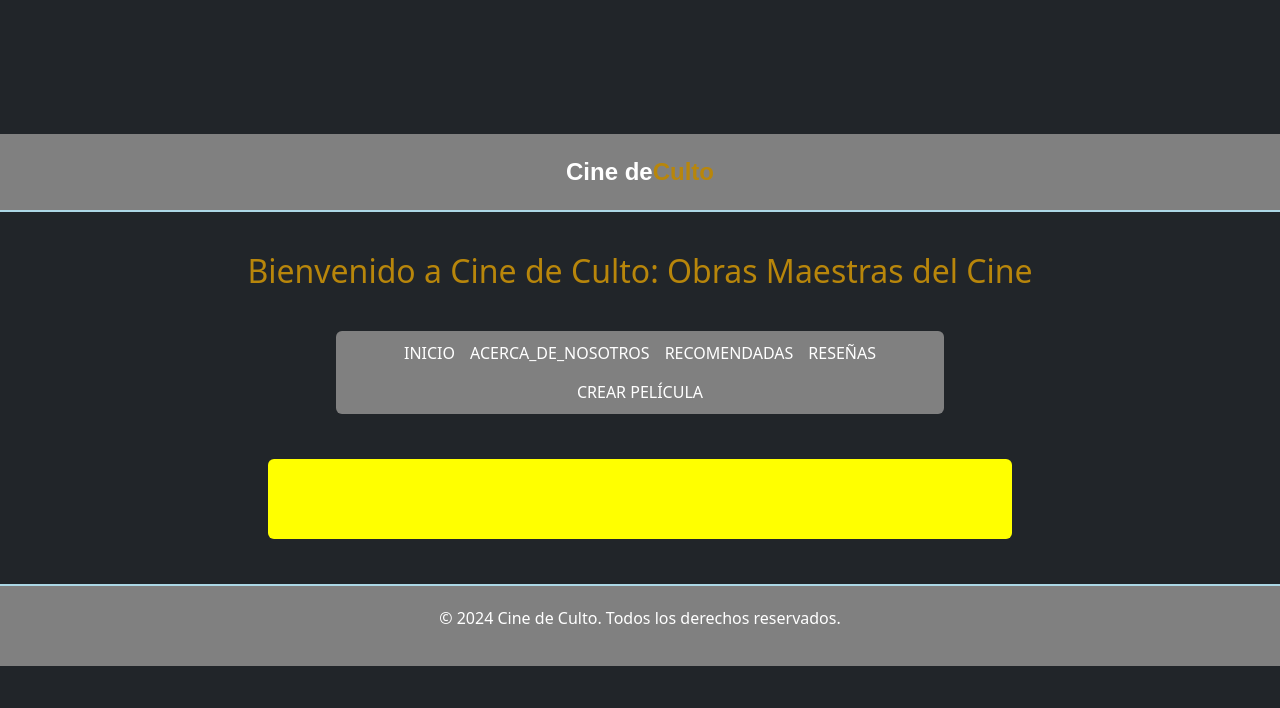
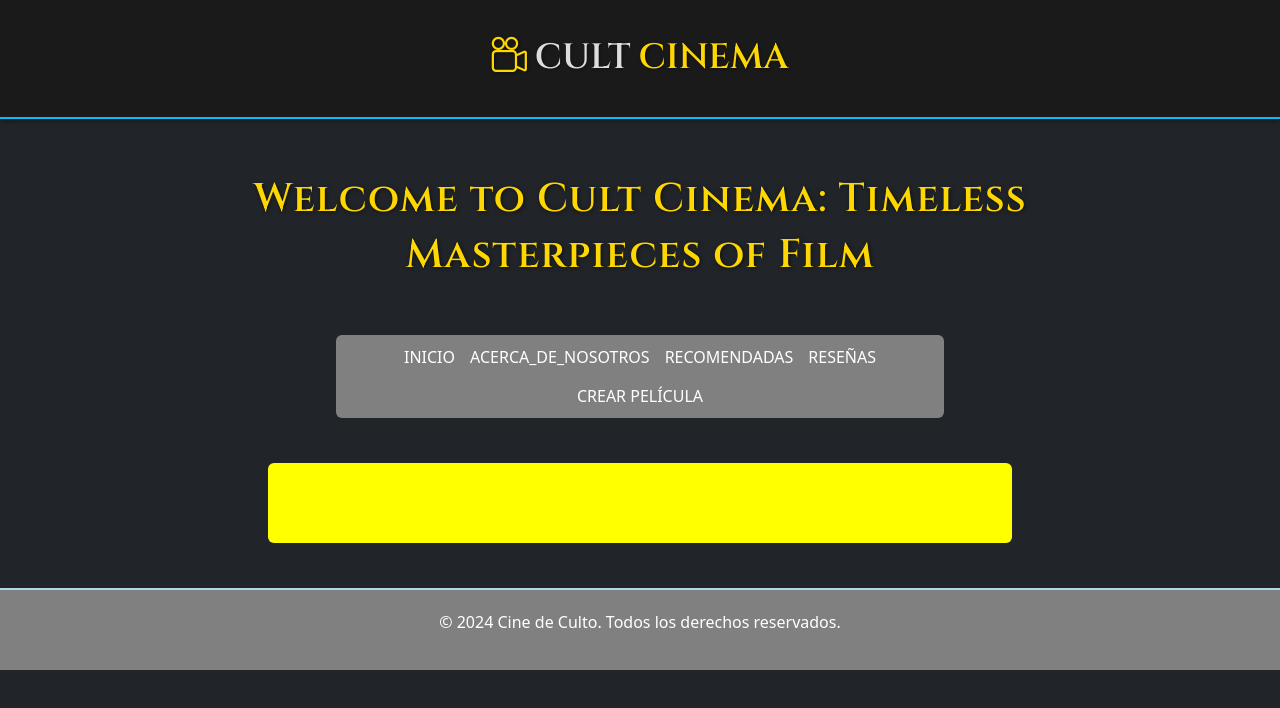
Before and after one commit to OAPadillaHerrera/peliculas-app, a website built with webpack: page front/index.html in a window 1280 px wide. Built offline with nearby package versions, Linux system fonts and the light colour scheme; files whose address does not match are found by name.

Commit message:
Se mejora y/u optimiza el código: se actualiza el diseño general de la página principal (index.html y styles.css); se integra iconografía de Bootstrap Icons; se refactoriza el logo y el encabezado principal para mayor coherencia visual. Se eliminan estilos innecesarios y se reorganizan selectores CSS para mejorar legibilidad y mantenimiento.

```diff
--- a/front/index.html
+++ b/front/index.html
@@ -2,18 +2,21 @@
 
 <!DOCTYPE html>
 <html lang="es" data-bs-theme="dark">
-
 <!--
 Este archivo HTML define la estructura principal de la página web "Cine de Culto", un portal de películas clásicas y recomendadas.
 Incluye enlaces a archivos CSS externos para los estilos, así como el uso de Bootstrap y JQuery para la funcionalidad visual y
 dinámica. La página cuenta con un encabezado, un menú de navegación, un contenedor para contenido dinámico, y un pie de página.
 -->
 
-
 <head>
 
   <meta charset="UTF-8" />
   <meta name="viewport" content="width=device-width, initial-scale=1.0" />
+  <link href="https://fonts.googleapis.com/css2?family=Cinzel:wght@600&display=swap" rel="stylesheet">
+  <link href="https://cdn.jsdelivr.net/npm/bootstrap@5.3.3/dist/css/bootstrap.min.css" rel="stylesheet" integrity="..." crossorigin="anonymous">
+  <link rel="stylesheet" href="https://cdn.jsdelivr.net/npm/bootstrap-icons@1.10.5/font/bootstrap-icons.css">
+
+  <link rel="stylesheet" type="text/css" href="styles/reset.css">
 
   <link rel = "stylesheet" type = "text/css" href = "styles/reset.css">
   <link rel = "stylesheet" type = "text/css" href = "styles/styles.css">
@@ -30,13 +33,21 @@ dinámica. La página cuenta con un encabezado, un menú de navegación, un cont
 
   <header class="main-header">
 
-    <div class = "logo"><span class = "cine"> Cine de</span> Culto</div>
+    <div class="logo">
+
+      <i class="bi bi-camera-reels"></i>
+
+     <span class="cine">Cult</span> Cinema
+
+    </div>
+
+
 
   </header>
 
   <main>
 
-    <h1 id = "colorh1"> Bienvenido a Cine de Culto: Obras Maestras del Cine</h1>
+    <h1 id="main-title">Welcome to Cult Cinema: Timeless Masterpieces of Film</h1>
 
     <nav class = "main-nav rounded">
 
--- a/front/styles/styles.css
+++ b/front/styles/styles.css
@@ -15,55 +15,69 @@ to maintain a sober and elegant aesthetic across the interface.
 Responsive adjustments are included to ensure usability across different devices and screen sizes.
 */
 
-body {
-
-  display: flex;
-  flex-wrap: wrap;
-  flex-direction: column;
-  justify-content: center;
-  font-family: Arial, sans-serif;
-  background-color: black;
-  color: white;
-  margin: 0;
-  padding: 0;
-
-}
-
 .main-header {
 
   display: flex;
-  flex-wrap: wrap;
   justify-content: center;
   align-items: center;
-  padding: 1.25rem;
-  background-color: gray;
-  border-bottom: 0.125rem solid lightblue;
+  flex-wrap: wrap;
+  padding: 1.5rem 2rem;
+  background-color: #1a1a1a;
+  border-bottom: 2px solid #00bfff;
+  box-shadow: 0 2px 6px rgba(0, 0, 0, 0.4);
 
 }
 
 .logo {
 
   display: flex;
-  flex-wrap: wrap;
-  font-family: 'Montserrat', sans-serif;
-  font-size: 1.5rem;
-  font-weight: bold;
-  color: darkgoldenrod;
+  align-items: center;
+  gap: 0.5rem;
+
+  font-family: 'Cinzel', serif;
+  font-size: 2.2rem;
+  font-weight: 700;
+  text-transform: uppercase;
+  color: #ffd700;
+  text-shadow: 1px 1px 3px rgba(0, 0, 0, 0.5);
+  padding: 0.5rem 1rem;
+
+}
+
+.logo i {
+
+  font-size: 2.2rem;
+  color: #ffd700;
+  transition: transform 0.3s ease;
+
+}
+
+.logo:hover i {
+
+  transform: rotate(-10deg);
 
 }
 
 .logo .cine {
 
-  color: white;
+  color: #ffffff;
+  font-weight: 400;
+  opacity: 0.85;
 
 }
 
-#colorh1 {
+#main-title {
 
   text-align: center;
-  color: darkgoldenrod;
-  font-size: 2rem;
-  margin: 1.25rem 0;
+  color: #ffd700;
+  font-size: 2.5rem;
+  font-weight: 600;
+  margin: 2rem auto;
+  font-family: 'Cinzel', serif;
+  text-shadow: 1px 1px 4px rgba(0, 0, 0, 0.6);
+  letter-spacing: 1px;
+  max-width: 800px;
+  line-height: 1.4;
 
 }
 
```
